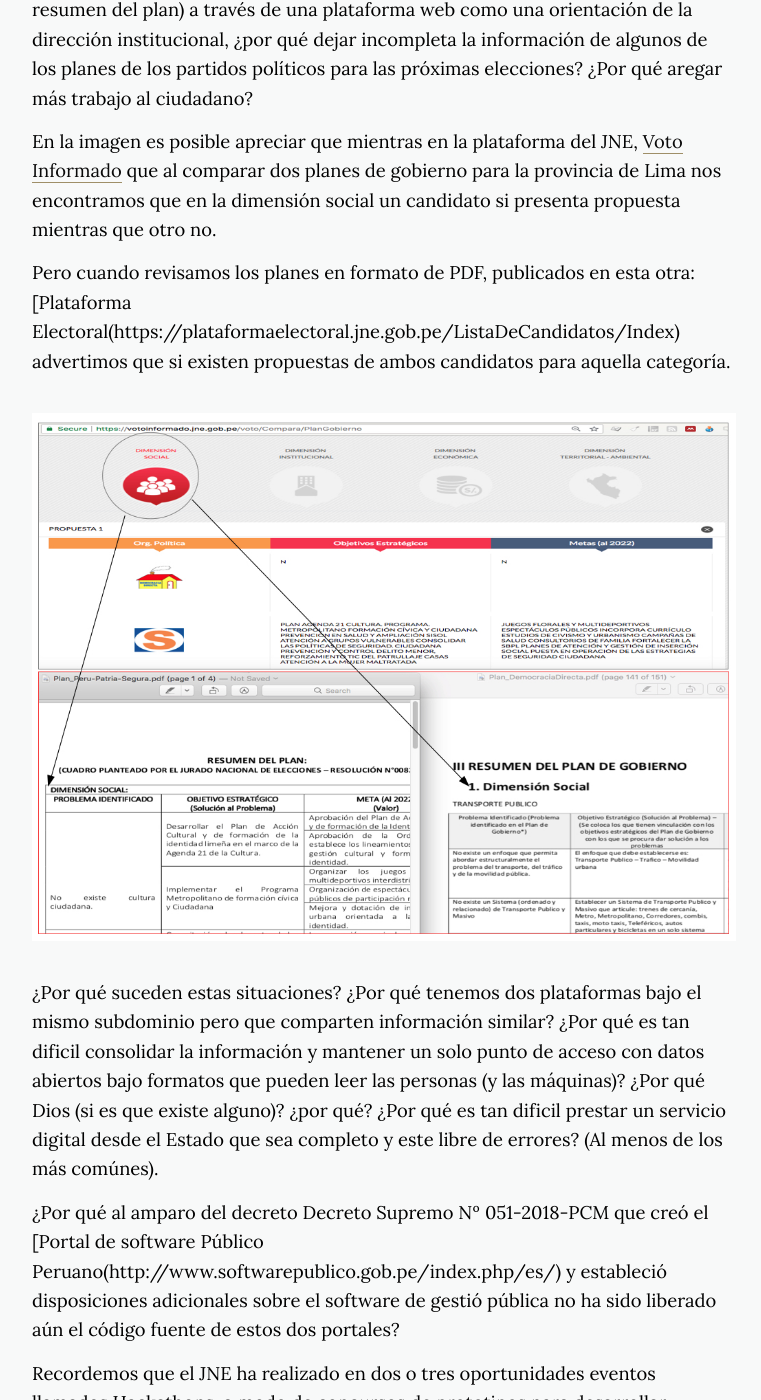
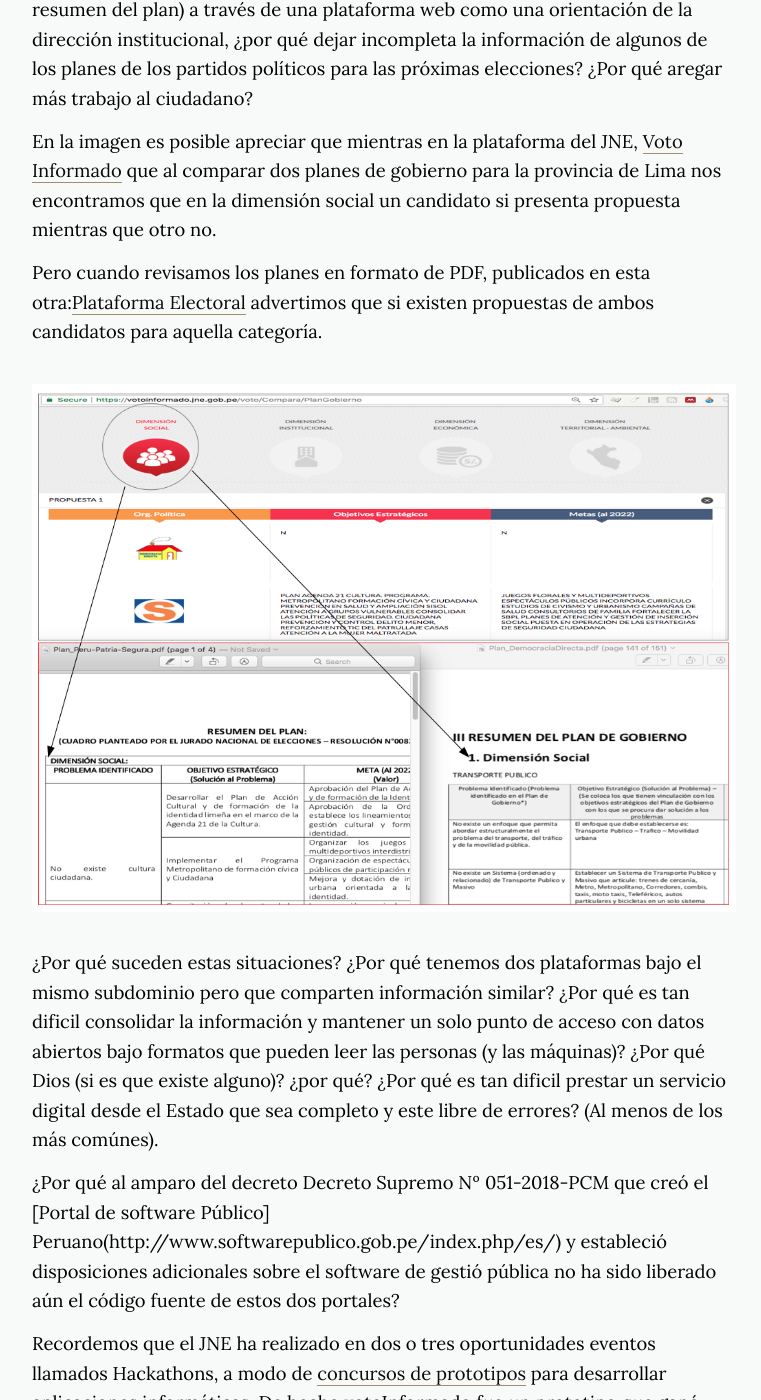
Before and after one commit to manuelvarzen/Vigia, a Jekyll site: the page built from _posts/2018-08-10-JNE-VotoInformado.md, in a window 1280 px wide and 1400 px high, scrolled down 966 px. Shown: the whole window, without its empty margins (256-1017 px from the left). Built offline with Jekyll 4.4.1, drawn with Linux system fonts in a browser that asks for light colours; nearby versions of some CDN libraries.

Commit message:
Update 2018-08-10-JNE-VotoInformado.md

```diff
--- a/_posts/2018-08-10-JNE-VotoInformado.md
+++ b/_posts/2018-08-10-JNE-VotoInformado.md
@@ -19,13 +19,13 @@
 
 En la imagen es posible apreciar que mientras en la plataforma del JNE, [Voto Informado](https://votoinformado.jne.gob.pe/voto/Compara) que al comparar dos planes de gobierno para la provincia de Lima nos encontramos que en la dimensión social un candidato si presenta propuesta mientras que otro no.
 
-Pero cuando revisamos los planes en formato de PDF, publicados en esta otra:[Plataforma Electoral(https://plataformaelectoral.jne.gob.pe/ListaDeCandidatos/Index) advertimos que si existen propuestas de ambos candidatos para aquella categoría.
+Pero cuando revisamos los planes en formato de PDF, publicados en esta otra:[Plataforma Electoral](https://plataformaelectoral.jne.gob.pe/ListaDeCandidatos/Index) advertimos que si existen propuestas de ambos candidatos para aquella categoría.
 
 ![Comparación web vs pdf]({{"/img/JNE_VotoInformado_Comparacion.jpg" | absolute_url }})
 
 ¿Por qué suceden estas situaciones? ¿Por qué tenemos dos plataformas bajo el mismo subdominio pero que comparten información similar? ¿Por qué es tan dificil consolidar la información y mantener un solo punto de acceso con datos abiertos bajo formatos que pueden leer las personas (y las máquinas)? ¿Por qué Dios (si es que existe alguno)? ¿por qué? ¿Por qué es tan dificil prestar un servicio digital desde el Estado que sea completo y este libre de errores? (Al menos de los más comúnes).
 
-¿Por qué al amparo del decreto Decreto Supremo Nº 051-2018-PCM que creó el [Portal de software Público Peruano(http://www.softwarepublico.gob.pe/index.php/es/) y estableció disposiciones adicionales sobre el software de gestió pública no ha sido liberado aún el código fuente de estos dos portales?
+¿Por qué al amparo del decreto Decreto Supremo Nº 051-2018-PCM que creó el [Portal de software Público] Peruano(http://www.softwarepublico.gob.pe/index.php/es/) y estableció disposiciones adicionales sobre el software de gestió pública no ha sido liberado aún el código fuente de estos dos portales?
 
 Recordemos que el JNE ha realizado en dos o tres oportunidades eventos llamados Hackathons, a modo de [concursos de prototipos](https://www.facebook.com/notes/manuelvar-vargas/hackathon-o-concurso-de-prototipos-o-pueden-coexistir-ambas-definiciones-al-mism/1537810309574197/) para desarrollar aplicaciones informáticas. De hecho votoInformado fue un prototipo que ganó uno de estos eventos (Desde mi punto de vista mal llamados Hackathons).
 
```
